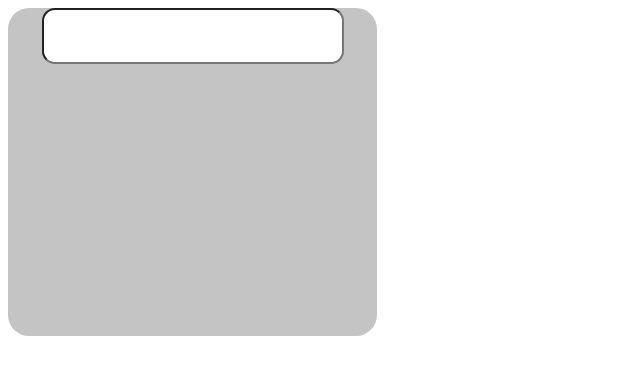
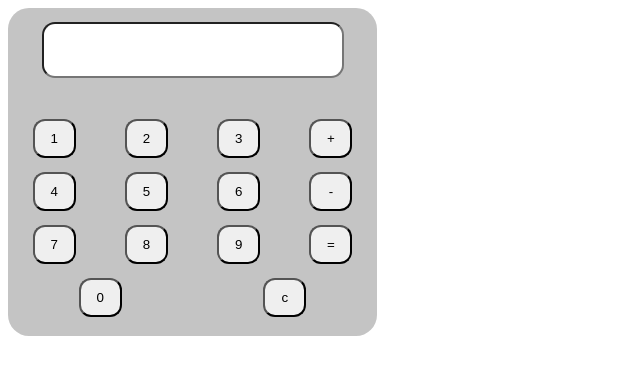
Before and after one commit to kirill2007-cpu/lesson-6, a plain HTML site: page index.html in a window 1280 px wide. Shown: the whole page, without its empty margins (0-640 px from the left). Drawn offline with Linux system fonts and the light colour scheme.

Commit message:
Сделаны кнопки и разместили на свои места

```diff
--- a/index.html
+++ b/index.html
@@ -13,7 +13,31 @@
       <div class="top">
         <input class="screen" type="text">
       </div>
+
       <div class="bottom">
+        <div class="line-1">
+
+          <button class="btn">1</button>
+          <button class="btn">2</button>
+          <button class="btn">3</button>
+          <button class="btn">+</button>
+        </div>
+        <div class="line-2">
+          <button class="btn">4</button>
+          <button class="btn">5</button>
+          <button class="btn">6</button>
+          <button class="btn">-</button>
+        </div>
+        <div class="line-3">
+          <button class="btn">7</button>
+          <button class="btn">8</button>
+          <button class="btn">9</button>
+          <button class="btn">=</button>
+        </div>
+        <div class="line-4">
+          <button class="btn">0</button>
+          <button class="btn">c</button>
+        </div>
       </div>
     </div>
     <script src="script.js"></script>
--- a/style.css
+++ b/style.css
@@ -9,6 +9,7 @@
     width: 294px;
     height: 50px;
     border-radius: 13px;
+    margin-top: 14px;
 }
 
 .top {
@@ -24,3 +25,33 @@
     padding-left: 10px;
     padding-top: 10px;
 }
+
+.line-1 {
+    display: flex;
+    justify-content: space-around;
+    margin-bottom: 14px;
+    margin-top: 41px;
+}
+
+.line-2 {
+    display: flex;
+    justify-content: space-around;
+    margin-bottom: 14px;
+}
+
+.line-3 {
+    display: flex;
+    justify-content: space-around;
+    margin-bottom: 14px;
+}
+
+.line-4 {
+    display: flex;
+    justify-content: space-around;
+}
+
+.btn {
+    width: 43px;
+    height: 39px;
+    border-radius: 12px;
+}
```
